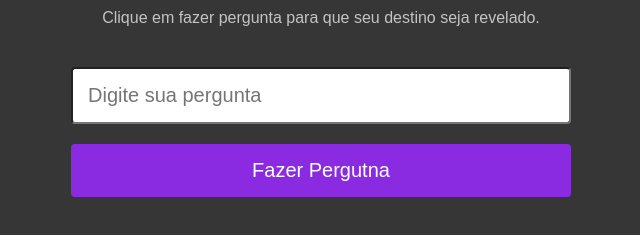
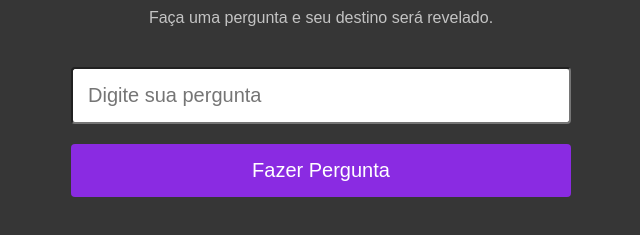
Before and after one commit to victormreis/Previsao-Futuro, a plain HTML site: page index.html in a window 1280 px wide. Shown: the part 295-530 px from the top of the page, without its empty margins (319-959 px from the left). Drawn offline with Linux system fonts and the light colour scheme.

Commit message:
ajuste de texto

```diff
--- a/index.html
+++ b/index.html
@@ -13,9 +13,9 @@
 
         <img src="https://images.emojiterra.com/google/noto-emoji/v2.034/512px/1f52e.png" alt="Imagem de uma bola de cristal">
         <h1>Vou revelar seu destino!</h1>
-        <p>Clique em fazer pergunta para que seu destino seja revelado.</p>
+        <p>Faça uma pergunta e seu destino será revelado.</p>
         <input id="inputPergunta" type="text" placeholder="Digite sua pergunta">
-        <button onclick="fazerPergunta()">Fazer Pergutna</button>
+        <button onclick="fazerPergunta()">Fazer Pergunta</button>
 
         <h3 id="resposta">
             <div></div>
```
